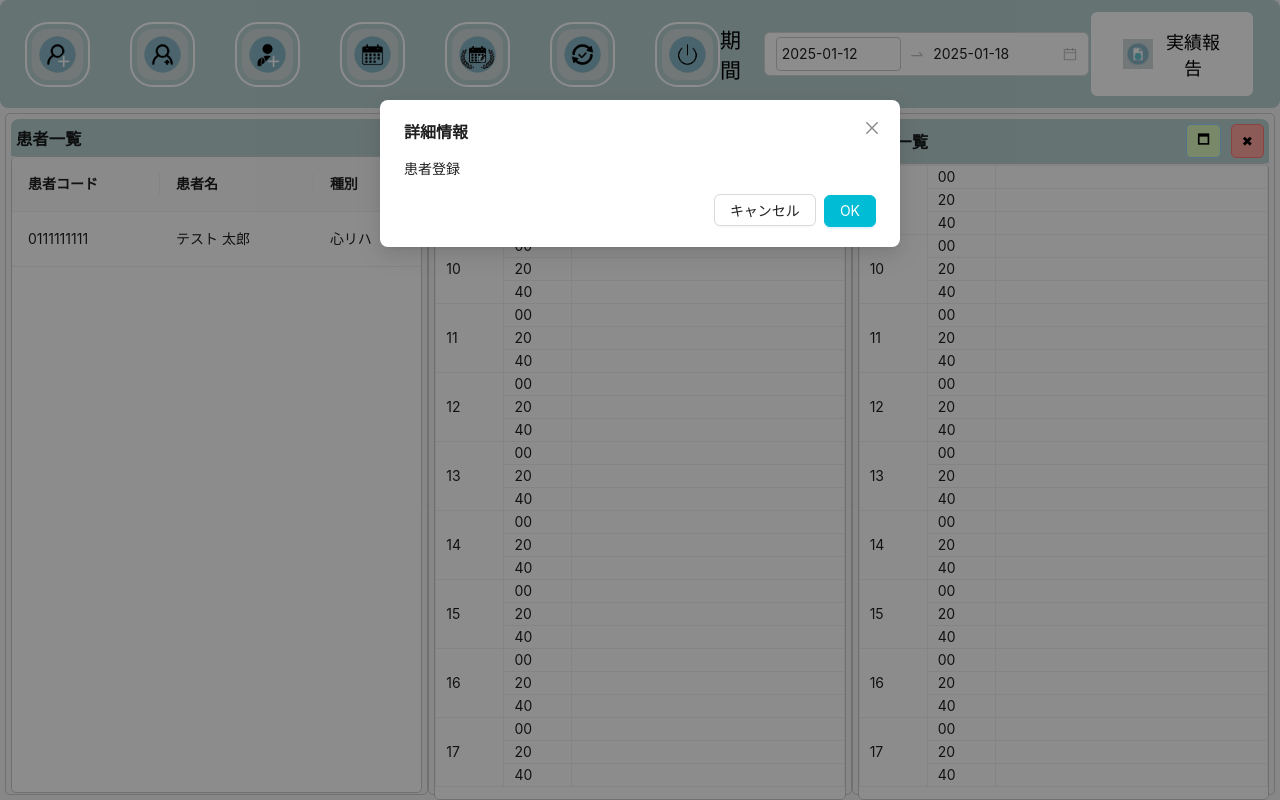
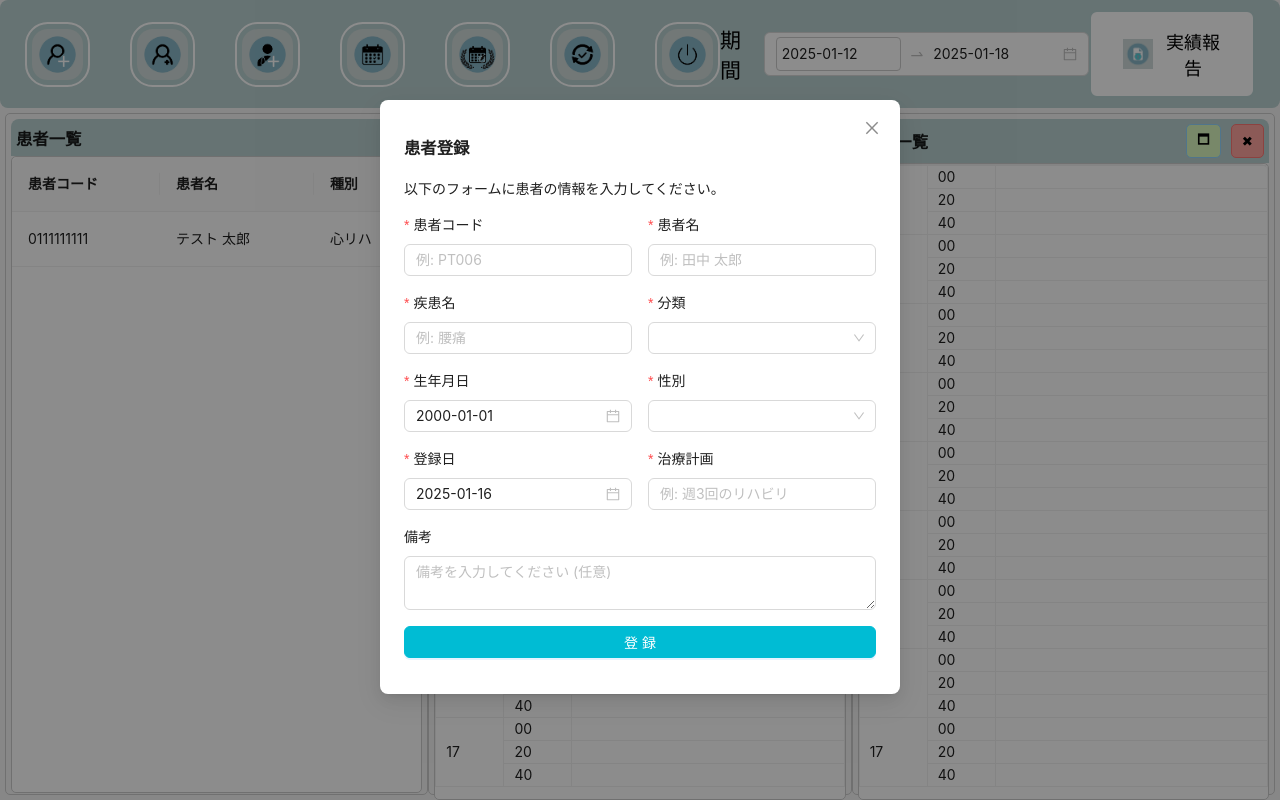
Before and after one commit to takahasitoshiki/rehab-management-system, a React (Vite) app in the folder frontend/: page /scheduling in a window 1280 px wide. Both pictures are taken after a click on the picture 57 px from the left and 54 px from the top of the page. Built offline with nearby package versions, Linux system fonts and the light colour scheme.

Commit message:
追加修正

```diff
--- a/frontend/src/components/main/Header.tsx
+++ b/frontend/src/components/main/Header.tsx
@@ -11,6 +11,13 @@ import {
 } from "@/assets/icon";
 import "../../pages/Main/CustomHeader.css";
 import { DatePicker, Modal, Button } from "antd";
+import PatientRegistrationContent from "../../components/main/headerBtnComponent/PatientRegistrationContent";
+// import PatientListContent from "../../components/main/headerBtnComponent/PatientListContent";
+// import TherapistContent from "../../components/main/headerBtnComponent/TherapistContent";
+// import ReservationListContent from "../../components/main/headerBtnComponent/ReservationListContent";
+// import AchievementsContent from "../../components/main/headerBtnComponent/AchievementsContent";
+// import SyncContent from "../../components/main/headerBtnComponent/SyncContent";
+// import ResetContent from "../../components/main/headerBtnComponent/ResetContent";
 import dayjs, { Dayjs } from "dayjs";
 
 const getStartOfWeek = (): Dayjs => dayjs().startOf("week");
@@ -18,9 +25,48 @@ const getEndOfWeek = (): Dayjs => dayjs().endOf("week");
 
 const CustomHeader: React.FC = () => {
   const [isModalVisible, setIsModalVisible] = useState(false);
-  const [modalContent, setModalContent] = useState('');
+  const [modalContent, setModalContent] = useState<React.ReactNode>(null);
 
-  const handleIconClick = (content: string) => {
+  const buttonData = [
+    {
+      iconSrc: PatientRegistration,
+      altText: "患者登録",
+      modalContent: <PatientRegistrationContent />,
+    },
+    {
+      iconSrc: PatientIcon,
+      altText: "患者一覧",
+      modalContent: <PatientRegistrationContent />,
+    },
+    {
+      iconSrc: Therapist,
+      altText: "セラピスト登録",
+      modalContent: <PatientRegistrationContent />,
+    },
+    {
+      iconSrc: Reservation_List,
+      altText: "予約一覧",
+      modalContent: <PatientRegistrationContent />,
+    },
+    {
+      iconSrc: Achievements,
+      altText: "実績一覧",
+      modalContent: <PatientRegistrationContent />,
+    },
+    {
+      iconSrc: update,
+      altText: "同期",
+      modalContent: <PatientRegistrationContent />,
+    },
+    {
+      iconSrc: Reset,
+      altText: "終了",
+      modalContent: <PatientRegistrationContent />,
+    },
+  ];
+
+  const handleIconClick = (content: React.ReactNode) => {
+    console.log("Modal triggered");
     setModalContent(content); // モーダルに表示する内容を設定
     setIsModalVisible(true); // モーダルを表示
   };
@@ -33,7 +79,6 @@ const CustomHeader: React.FC = () => {
     setIsModalVisible(false); // モーダルを閉じる
   };
 
-
   const { RangePicker } = DatePicker;
   const handleDateChange = (
     dates: [Dayjs | null, Dayjs | null] | null,
@@ -45,48 +90,15 @@ const CustomHeader: React.FC = () => {
   return (
     <div className="header-container">
       <div className="icon-group">
-        <img
-          src={PatientRegistration}
-          alt="患者登録"
-          className="icon"
-          onClick={() => handleIconClick("患者登録")}
-        />
-        <img
-          src={PatientIcon}
-          alt="患者一覧"
-          className="icon"
-          onClick={() => handleIconClick("患者一覧")}
-        />
-        <img
-          src={Therapist}
-          alt="セラピスト登録"
-          className="icon"
-          onClick={() => handleIconClick("セラピスト登録")}
-        />
-        <img
-          src={Reservation_List}
-          alt="予約一覧"
-          className="icon"
-          onClick={() => handleIconClick("予約一覧")}
-        />
-        <img
-          src={Achievements}
-          alt="実績一覧"
-          className="icon"
-          onClick={() => handleIconClick("実績一覧")}
-        />
-        <img
-          src={update}
-          alt="同期"
-          className="icon"
-          onClick={() => handleIconClick("同期")}
-        />
-        <img
-          src={Reset}
-          alt="終了"
-          className="icon"
-          onClick={() => handleIconClick("終了")}
-        />
+        {buttonData.map((button, index) => (
+          <img
+            key={index}
+            src={button.iconSrc}
+            alt={button.altText}
+            className="icon"
+            onClick={() => handleIconClick(button.modalContent)}
+          />
+        ))}
       </div>
       <div className="input-group">
         <label htmlFor="period">期間</label>
@@ -106,24 +118,14 @@ const CustomHeader: React.FC = () => {
 
       {/* ダイアログの表示 */}
       <Modal
-        title="詳細情報"
         open={isModalVisible}
         onOk={handleOk}
         onCancel={handleCancel}
-        footer={[
-          <Button key="back" onClick={handleCancel}>
-            キャンセル
-          </Button>,
-          <Button key="submit" type="primary" onClick={handleOk}>
-            OK
-          </Button>,
-        ]}
+        footer={null} // フッターを非表示にする
       >
-        <p>{modalContent}</p>
+        {modalContent}
       </Modal>
-
     </div>
-
   );
 };
 
--- /dev/null
+++ b/frontend/src/components/main/headerBtnComponent/PatientRegistrationContent.tsx
@@ -0,0 +1,145 @@
+import React from "react";
+import { Form, Input, Select, DatePicker, Button, message, Row, Col } from "antd";
+import dayjs from "dayjs";
+
+const { Option } = Select;
+
+const PatientRegistrationContent: React.FC = () => {
+  const [form] = Form.useForm();
+
+  const handleSubmit = (values: string) => {
+    console.log("登録された患者情報:", values);
+    message.success("患者情報が登録されました！");
+    form.resetFields(); // フォームをリセット
+  };
+
+  return (
+    <div>
+      <h3>患者登録</h3>
+      <p>以下のフォームに患者の情報を入力してください。</p>
+      <Form
+        form={form}
+        layout="vertical"
+        onFinish={handleSubmit}
+        initialValues={{
+          registration_date: dayjs(), // 今日の日付を初期値として設定
+          date_of_birth: dayjs("2000-01-01"), // 生年月日を2000/1/1に設定
+          gender: "",
+          classification: "",
+        }}
+      >
+        <Row gutter={16}>
+          {/* 患者コード */}
+          <Col span={12}>
+            <Form.Item
+              name="patients_code"
+              label="患者コード"
+              rules={[{ required: true, message: "患者コードを入力してください" }]}
+            >
+              <Input placeholder="例: PT006" />
+            </Form.Item>
+          </Col>
+
+          {/* 患者名 */}
+          <Col span={12}>
+            <Form.Item
+              name="patients_name"
+              label="患者名"
+              rules={[{ required: true, message: "患者名を入力してください" }]}
+            >
+              <Input placeholder="例: 田中 太郎" />
+            </Form.Item>
+          </Col>
+
+          {/* 疾患名 */}
+          <Col span={12}>
+            <Form.Item
+              name="disease_name"
+              label="疾患名"
+              rules={[{ required: true, message: "疾患名を入力してください" }]}
+            >
+              <Input placeholder="例: 腰痛" />
+            </Form.Item>
+          </Col>
+
+          {/* 分類 */}
+          <Col span={12}>
+            <Form.Item
+              name="classification"
+              label="分類"
+              rules={[{ required: true, message: "分類を選択してください" }]}
+            >
+              <Select placeholder="分類を選択してください">
+                <Option value="一般">一般</Option>
+                <Option value="緊急">緊急</Option>
+              </Select>
+            </Form.Item>
+          </Col>
+
+          {/* 生年月日 */}
+          <Col span={12}>
+            <Form.Item
+              name="date_of_birth"
+              label="生年月日"
+              rules={[{ required: true, message: "生年月日を入力してください" }]}
+            >
+              <DatePicker style={{ width: "100%" }} placeholder="生年月日を選択" />
+            </Form.Item>
+          </Col>
+
+          {/* 性別 */}
+          <Col span={12}>
+            <Form.Item
+              name="gender"
+              label="性別"
+              rules={[{ required: true, message: "性別を選択してください" }]}
+            >
+              <Select placeholder="性別を選択してください">
+                <Option value="1">男性</Option>
+                <Option value="2">女性</Option>
+              </Select>
+            </Form.Item>
+          </Col>
+
+          {/* 登録日 */}
+          <Col span={12}>
+            <Form.Item
+              name="registration_date"
+              label="登録日"
+              rules={[{ required: true, message: "登録日を入力してください" }]}
+            >
+              <DatePicker style={{ width: "100%" }} placeholder="登録日を選択" />
+            </Form.Item>
+          </Col>
+
+          {/* 治療計画 */}
+          <Col span={12}>
+            <Form.Item
+              name="treatment_plan"
+              label="治療計画"
+              rules={[{ required: true, message: "治療計画を入力してください" }]}
+            >
+              <Input placeholder="例: 週3回のリハビリ" />
+            </Form.Item>
+          </Col>
+
+          {/* 備考 */}
+          <Col span={24}>
+            <Form.Item name="note" label="備考">
+              <Input.TextArea placeholder="備考を入力してください (任意)" />
+            </Form.Item>
+          </Col>
+        </Row>
+
+        {/* 登録ボタン */}
+        <Form.Item>
+          <Button type="primary" htmlType="submit" block>
+            登録
+          </Button>
+        </Form.Item>
+      </Form>
+    </div>
+  );
+};
+
+export default PatientRegistrationContent;
```
Also changed, not shown: frontend/src/components/main/headerBtnComponent/Achievements.tsx (added), frontend/src/components/main/headerBtnComponent/PatientList.tsx (added), frontend/src/components/main/headerBtnComponent/ReservationList.tsx (added), frontend/src/components/main/headerBtnComponent/Reset.tsx (added), frontend/src/components/main/headerBtnComponent/TherapistRegistration.tsx (added), frontend/src/components/main/headerBtnComponent/Update.tsx (added).
